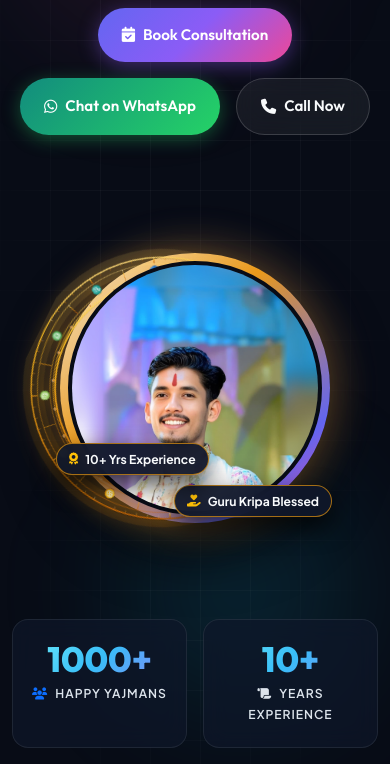
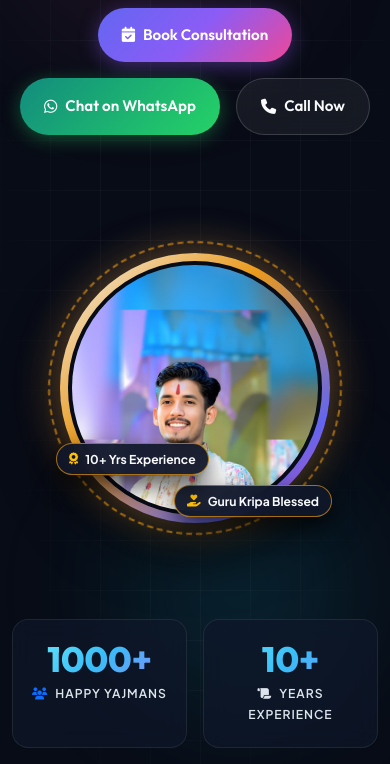
Before and after one commit to krishnapatidar2805/vedic_astro, a Django app: page / in a window 390 px wide. Shown: the part 1084-1848 px from the top of the page. Run offline with Django 5.2, Linux system fonts and the light colour scheme; data that the repository does not hold is empty.

Commit message:
Switch to clean simple circular hero frame with full uncropped astrologer portrait and subtle golden rotation

```diff
--- a/static/css/style.css
+++ b/static/css/style.css
@@ -2606,20 +2606,19 @@ h1, h2, h3, h4, h5, h6 {
   100% { opacity: 1; transform: scale(1.04); filter: blur(24px); }
 }
 
-/* Authentic Vedic 12-Rashi Zodiac Astrolabe Dial Ring (Artistic Crescent Arc) */
-.hero-rashi-dial {
+/* Simple Elegant Golden Dashed Rotating Ring */
+.hero-photo-frame::before {
+  content: '';
   position: absolute;
-  top: -46px;
-  left: -46px;
-  width: 482px;
-  height: 482px;
+  inset: -12px;
+  border-radius: 50%;
+  border: 2px dashed rgba(245, 158, 11, 0.6);
+  animation: rotateFrame 24s linear infinite;
   pointer-events: none;
   z-index: 1;
-  animation: rotateRashiDial 90s linear infinite;
-  filter: drop-shadow(0 0 10px rgba(245, 158, 11, 0.5));
-}
-
-@keyframes rotateRashiDial {
+}
+
+@keyframes rotateFrame {
   from { transform: rotate(0deg); }
   to { transform: rotate(360deg); }
 }
@@ -3493,12 +3492,6 @@ h1, h2, h3, h4, h5, h6 {
     height: 320px;
     border-radius: 50%;
   }
-  .hero-rashi-dial {
-    width: 396px;
-    height: 396px;
-    top: -38px;
-    left: -38px;
-  }
   .hero-badge-right {
     bottom: 12px;
     right: -5px;
@@ -3515,12 +3508,6 @@ h1, h2, h3, h4, h5, h6 {
     width: 270px;
     height: 270px;
     border-radius: 50%;
-  }
-  .hero-rashi-dial {
-    width: 336px;
-    height: 336px;
-    top: -33px;
-    left: -33px;
   }
   .hero-photo-badge {
     font-size: 0.76rem;
@@ -4046,7 +4033,3 @@ h1, h2, h3, h4, h5, h6 {
 [data-theme="light"] .hero-photo-halo {
   background: radial-gradient(circle at 50% 50%, rgba(245, 158, 11, 0.22) 0%, rgba(99, 102, 241, 0.15) 50%, transparent 75%);
 }
-
-[data-theme="light"] .hero-rashi-dial {
-  filter: drop-shadow(0 0 8px rgba(217, 119, 6, 0.45));
-}
--- a/templates/base.html
+++ b/templates/base.html
@@ -16,7 +16,7 @@
 <link rel="preconnect" href="https://fonts.gstatic.com" crossorigin>
 <link href="https://fonts.googleapis.com/css2?family=Outfit:wght@300;400;500;600;700;800;900&family=Plus+Jakarta+Sans:wght@300;400;500;600;700;800&display=swap" rel="stylesheet">
 <!-- Custom CSS -->
-<link rel="stylesheet" href="{% static 'css/style.css' %}?v=10.0">
+<link rel="stylesheet" href="{% static 'css/style.css' %}?v=11.0">
 <script>
   (function() {
     var savedTheme = localStorage.getItem('site-theme') || 'dark';
--- a/templates/core/home.html
+++ b/templates/core/home.html
@@ -50,9 +50,8 @@
         <div class="hero-photo-wrap">
           <div class="hero-photo-frame">
             <div class="hero-photo-halo"></div>
-            <img src="{% static 'img/vedic_rashi_dial.svg' %}?v=3" class="hero-rashi-dial" alt="Vedic 12-Rashi Chakra Dial">
             <div class="hero-photo-box">
-              <img src="{% static 'img/astrologer_square.jpg' %}?v=3" alt="Pandit Gajendra Sharma - Vedic Astrologer">
+              <img src="{% static 'img/astrologer_square.jpg' %}?v=4" alt="Pandit Gajendra Sharma - Vedic Astrologer">
             </div>
             <div class="hero-photo-badge hero-badge-right">
               <i class="fa-solid fa-hand-holding-heart text-warning"></i>
```
Also changed, not shown: static/img/astrologer_square.jpg.
